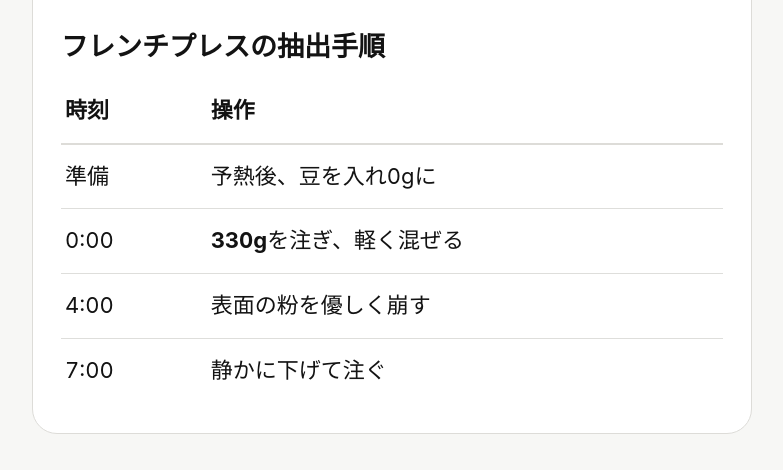
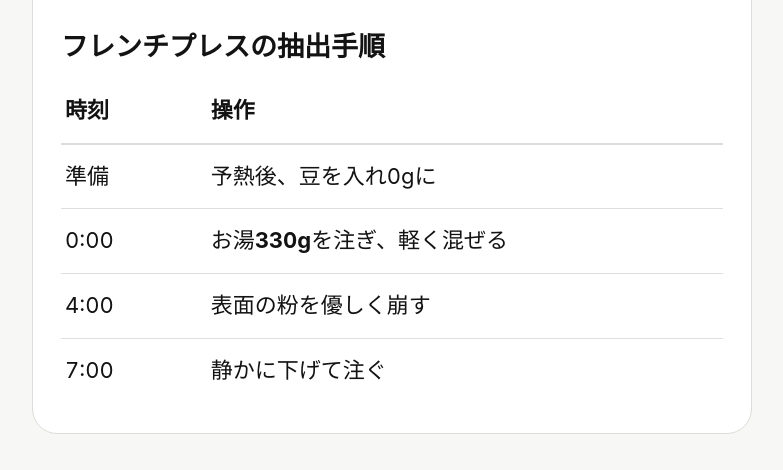
Before and after one commit to coff55ee/coffee-calculator, a plain HTML site: page index.html in a window 1280 px wide. Both pictures are taken after a click on the tab "フレンチプレス". Shown: the part 471-941 px from the top of the page, without its empty margins (248-1031 px from the left). Drawn offline with Linux system fonts and the light colour scheme.

Commit message:
Clarify French press instruction by adding お湯 before water amount

```diff
--- a/index.html
+++ b/index.html
@@ -92,7 +92,7 @@ tbody tr:last-child td{border-bottom:none}
         <div role="cell">準備</div><div role="cell">予熱後、豆を入れ0gに</div>
       </div>
       <div class="press-grid-row" role="row">
-        <div role="cell">0:00</div><div role="cell"><strong id="press-pour">330g</strong>を注ぎ、軽く混ぜる</div>
+        <div role="cell">0:00</div><div role="cell">お湯<strong id="press-pour">330g</strong>を注ぎ、軽く混ぜる</div>
       </div>
       <div class="press-grid-row" role="row">
         <div role="cell">4:00</div><div role="cell">表面の粉を優しく崩す</div>
```
